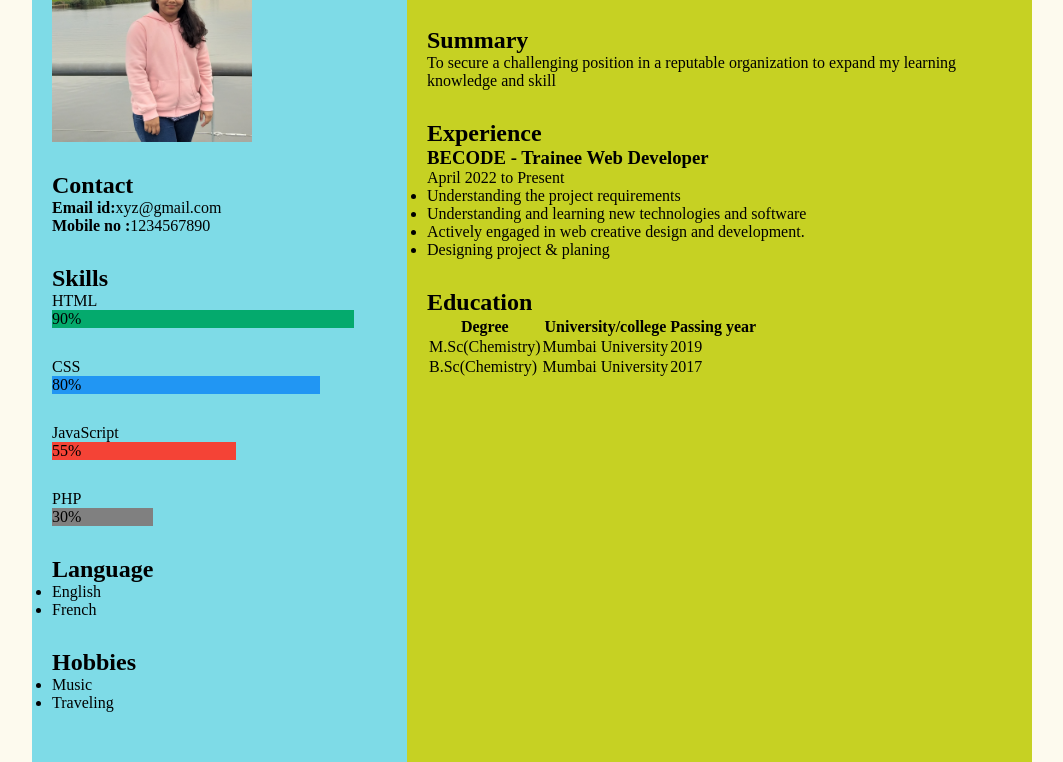
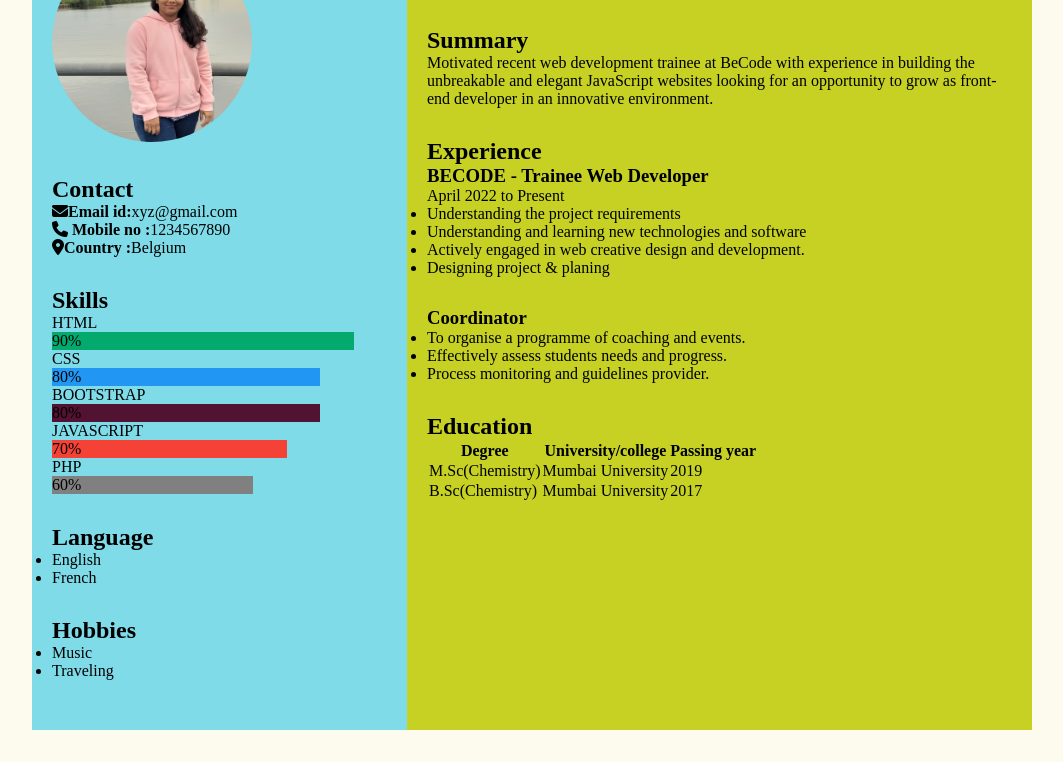
Before and after one commit to BhamaGuruswami/MY-CV, a plain HTML site: page index.html in a window 1280 px wide. Shown: the part 78-840 px from the top of the page, without its empty margins (108-1171 px from the left). After the commit the page ends 808 px from the top, so only its background shows below. Drawn offline with Linux system fonts and the light colour scheme.

Commit message:
added info

```diff
--- a/my-cv.html
+++ b/index.html
@@ -1,25 +1,29 @@
+<!DOCTYPE html>
 <html lang="en">
-
 <head>
 	<meta charset="UTF-8">
 	<meta http-equiv="X-UA-Compatible" content="IE=edge">
 	<meta name="viewport" content="width=device-width, initial-scale=1.0">
-	<link rel="stylesheet" href="my-cv.css">
+	<title>CV</title>
+	<link rel="stylesheet" href="style.css">
+	<script src="https://kit.fontawesome.com/6c36406174.js" crossorigin="anonymous"></script>
+
 </head>
-
 <body>
 	<div class="full">
 		<div class="left">
 			<div class="image">
-				<img src="myFoto.jpg" alt="profile"
-					style="width:200px;height:200px;">
+				<img src="profile.jpg" alt="profile" style="width:200px;height:200px; border-radius: 50%;
+				">
 			</div>
 			<div class="Contact">
 				<h2>Contact</h2>
 
-				<p><b>Email id:</b>xyz@gmail.com</p>
+				<p><i class="fa-solid fa-envelope"></i><b>Email id:</b>xyz@gmail.com</p>
 
-				<p><b>Mobile no :</b>1234567890</p>
+				<p><i class="fa-solid fa-phone"></i> <b>Mobile no :</b>1234567890</p>
+				<p><i class="fa-solid fa-location-dot"></i><b>Country :</b>Belgium</p>
+
 
 			</div>
 			<div class="Skills">
@@ -32,14 +36,19 @@
 				<div class="container">
 					<div class="skills css">80%</div>
 				</div>
-			<p>JavaScript</p>
+				<p>BOOTSTRAP</p>
 				<div class="container">
-				<div class="skills js">55%</div>
+					<div class="skills BOOTSTRAP">80%</div>
+				</div>
+				<p>JAVASCRIPT</p>
+				<div class="container">
+					<div class="skills js">70%</div>
 				</div>
 				<p>PHP</p>
 				<div class="container">
-				<div class="skills php">30%</div>
+					<div class="skills php">60%</div>
 				</div>
+
 
 			</div>
 			<div class="Language">
@@ -69,9 +78,9 @@
 			</div>
 			<div class="Summary">
 				<h2>Summary</h2>
-				<p>To secure a challenging position in a
-					reputable organization
-					to expand my learning knowledge and skill
+				<p>Motivated recent web development trainee at BeCode with experience in building the unbreakable and
+					elegant JavaScript websites looking for an opportunity to grow as front-end developer in an
+					innovative environment.
 				</p>
 			</div>
 			<div class="Experience">
@@ -84,6 +93,14 @@
 					<li>Actively engaged in web creative
 						design and development.</li>
 					<li>Designing project & planing</li>
+				</ul>
+			</div>
+			<div class="Experience">
+				<h3>Coordinator</h3>
+				<ul>
+					<li>To organise a programme of coaching and events.</li>
+					<li>Effectively assess students needs and progress.</li>
+					<li>Process monitoring and guidelines provider.</li>
 				</ul>
 			</div>
 
@@ -107,7 +124,9 @@
 						<td>2017</td>
 					</tr>
 				</table>
+
 			</div>
 		</div>
 	</div>
 </body>
+</html>
--- a/my-cv.css
+++ b/style.css
@@ -25,6 +25,8 @@ body {
 	padding: 20px;
 
 }
+
+
 .right {
 	position:initial;
 	background-color: rgb(198, 209, 35);
@@ -40,5 +42,6 @@ body {
 }
 .html {width: 90%; background-color: #04AA6D;}
 .css {width: 80%; background-color: #2196F3;}
-.js {width: 55%; background-color: #f44336;}
-.php {width: 30%; background-color: #808080;}
+.BOOTSTRAP {width: 80%; background-color: #521231;}
+.js {width: 70%; background-color: #f44336;}
+.php {width: 60%; background-color: #808080;}
```
Also changed, not shown: profile.jpg (renamed from myFoto.jpg). Lines whose indentation alone changed are shown as unchanged.
